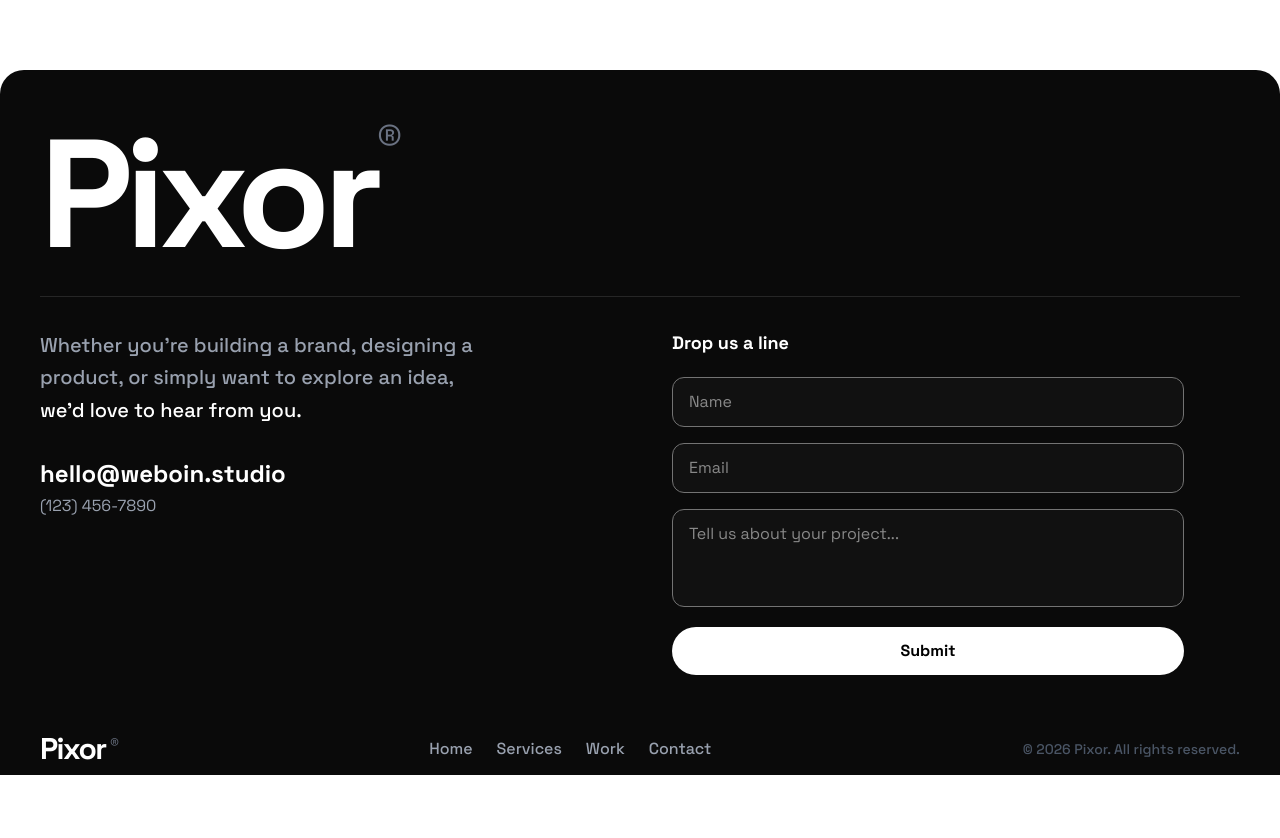
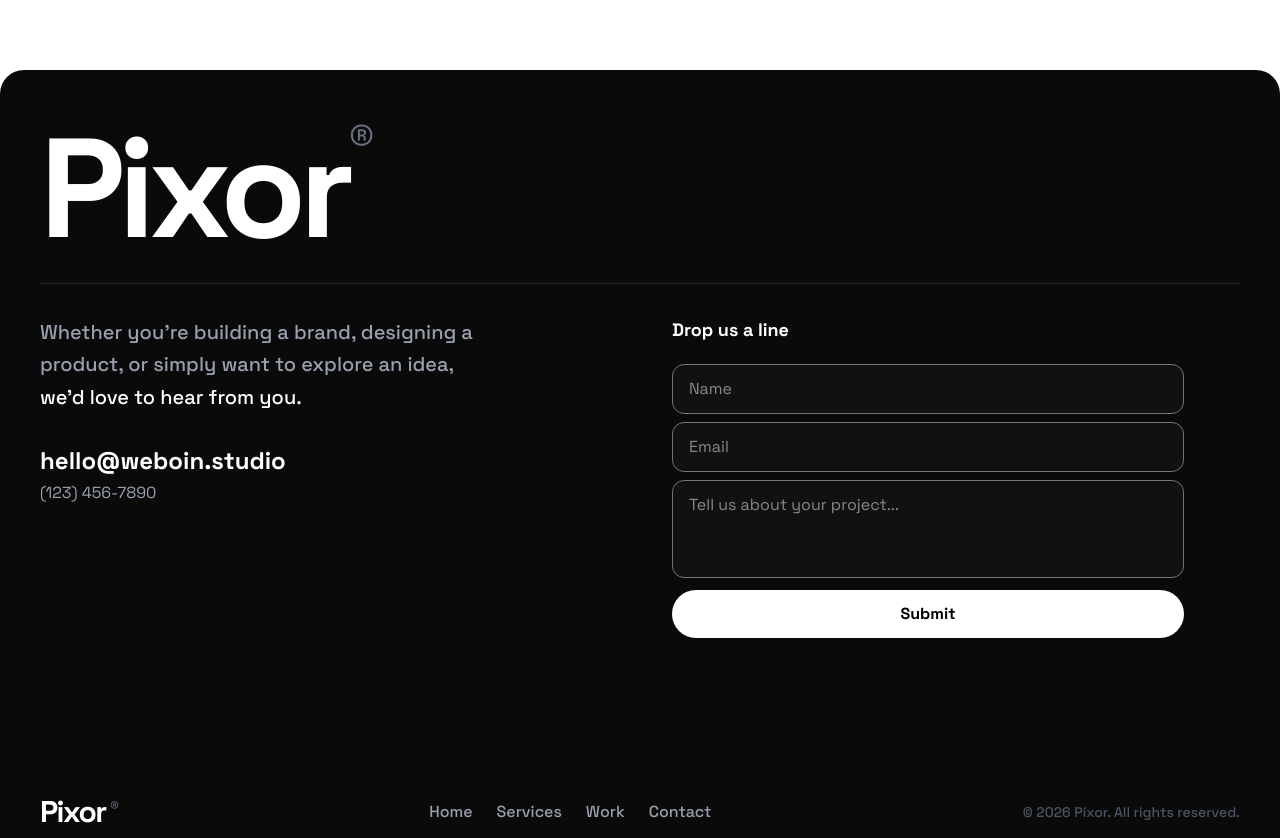
Before and after one commit to SHATHISH-07/weboin-task, a Next.js app: page / in a window 1280 px wide. Shown: the part 5204-6042 px from the top of the page. Before the commit the page ends 5979 px from the top, so only its background shows below. Built offline with nearby package versions, Linux system fonts and the light colour scheme.

Commit message:
fix: adjust layout and spacing in ContactSection for better responsiveness

```diff
--- a/components/sections/ContactSection.tsx
+++ b/components/sections/ContactSection.tsx
@@ -95,7 +95,7 @@ const ContactSection = () => {
     <section
       ref={sectionRef}
       id="contact"
-      className="w-full bg-[#0a0a0a] dark:bg-white text-white dark:text-black py-12 px-5 md:px-10 rounded-t-3xl mt-10"
+      className="w-full bg-[#0a0a0a] md:h-[89.5vh] dark:bg-white text-white dark:text-black py-12 px-5 md:px-10 rounded-t-3xl mt-10"
     >
       {/* Company Logo */}
       <div
@@ -103,7 +103,7 @@ const ContactSection = () => {
           isVisible ? "opacity-100 translate-y-0" : "opacity-0 translate-y-12"
         }`}
       >
-        <h1 className="text-[16vw] md:text-[12vw] leading-none font-bold tracking-tighter">
+        <h1 className="text-[16vw] md:text-[11vw] leading-none font-bold tracking-tighter">
           Pixor
           <span className="text-gray-500 dark:text-gray-900 font-normal text-[6vw] md:text-[4vw] align-top">
             ®
@@ -165,7 +165,7 @@ const ContactSection = () => {
             Drop us a line
           </h3>
 
-          <form onSubmit={handleSubmit} className="flex flex-col gap-4">
+          <form onSubmit={handleSubmit} className="flex flex-col gap-2">
             <input
               type="text"
               name="name"
```
